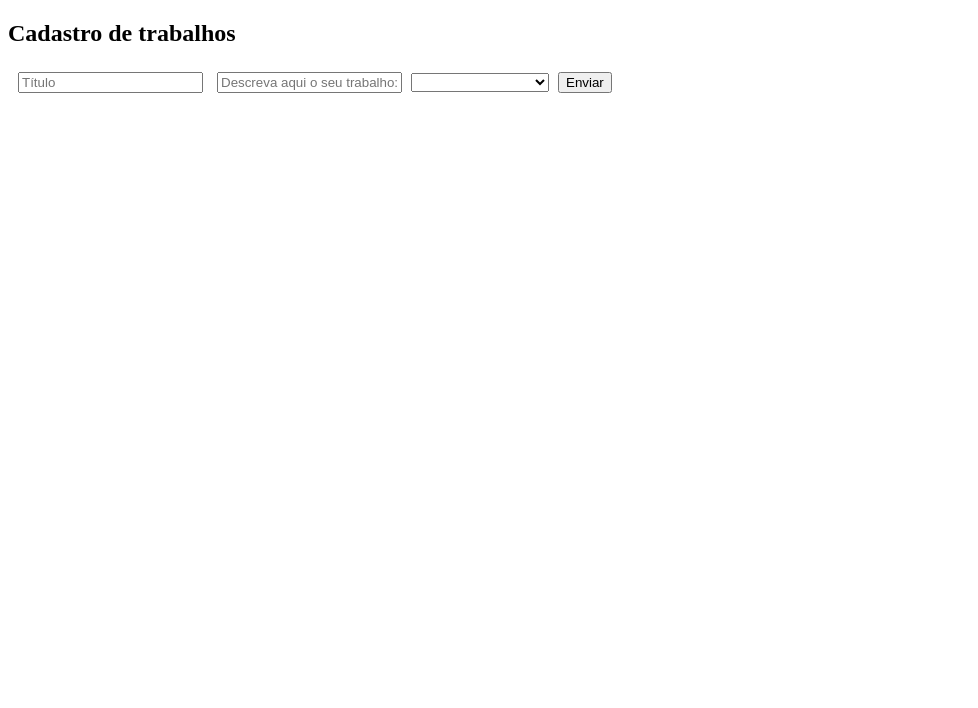
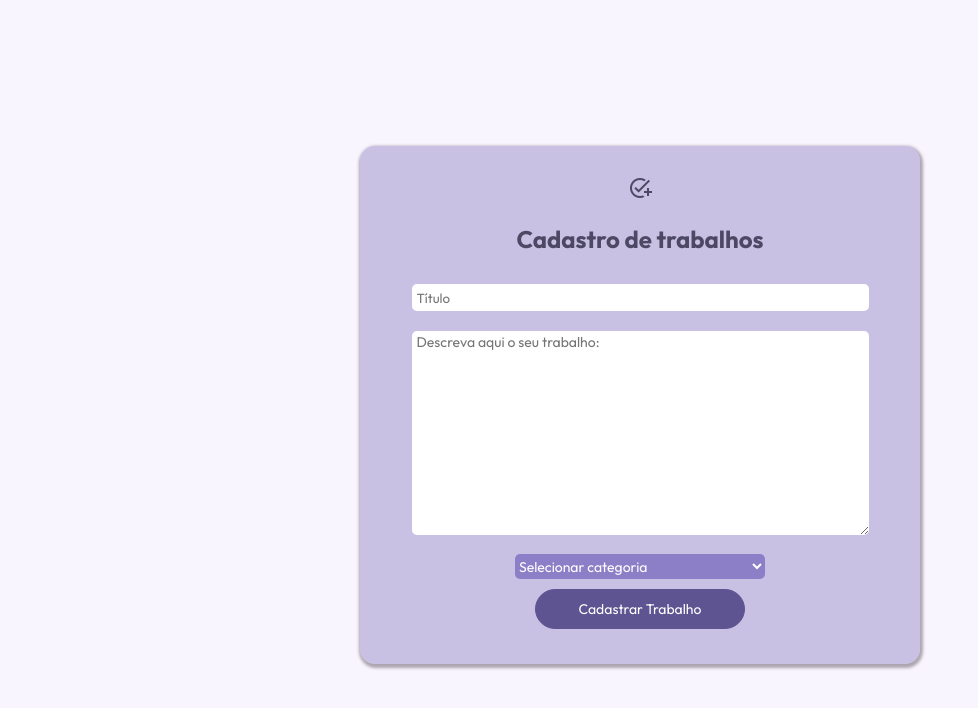
Before and after one commit to larapsantos/TFDW2, a PHP site: page /cadastro.php in a window 1280 px wide. Shown: the top 708 px of the page, without its empty margins (0-978 px from the left). Run offline with PHP 8.4, Linux system fonts and the light colour scheme.

Commit message:
Adicionando css nas páginas de cadastro e login

```diff
--- /dev/null
+++ b/TrabalhoFinalDW2/V/cadastro.css
@@ -0,0 +1,85 @@
+*{
+    font-family: "Outfit", sans-serif;
+}
+
+body{
+    background-color: #f9f5ff;
+    margin: 30px;
+}
+
+.titulo{
+    width: 450px;
+    height: 25px;
+}
+
+.desc{
+    width: 450px;
+    height: 200px;
+    font-size: 14px;
+}
+
+select{
+    margin: 5px;
+    background-color: #8d7fc7;
+    width: 250px;
+    height: 25px;
+    font-size: 14px;
+    border-radius: 5px;
+    color: white;
+    border: none;
+}
+
+.titulo, .desc{
+    border-radius: 5px;
+    border: none;
+    padding-left: 5px;
+    margin: 10px;
+}
+
+.titulo:focus, .desc:focus{
+    border: 2px solid #5f5492;
+    outline: #5f5492;
+}
+
+form{
+    inline-size: 220px;
+    text-align: center;
+    padding: 30px;
+    border-radius: 15px;
+    background-color: #998fc781;
+    box-shadow: 1px 2px 3px 2px #61585f80;
+    transition: 0.5s;
+    margin: auto;
+    margin-top: 12%;
+    width: 500px;
+    transition: 0.3s;
+}
+
+form:hover{
+    background-color: #998fc7c2;
+    width: 550px;
+}
+
+.material-symbols-outlined{
+    color: #4d4864;
+}
+
+h2{
+    color: #4d4864;
+}
+
+input[type="submit"]{
+    height: 40px;
+    border-radius: 20px;
+    border: 1px solid #5f5492;
+    margin: 5px;
+    background-color: #5f5492;
+    width: 210px;
+    color: white;
+    font-size: 14px;
+    transition: 0.5s;
+}
+
+input[type="submit"]:hover{
+    width: 220px;
+}
--- a/TrabalhoFinalDW2/V/cadastro.php
+++ b/TrabalhoFinalDW2/V/cadastro.php
@@ -4,28 +4,28 @@
     <meta charset="UTF-8">
     <meta name="viewport" content="width=device-width, initial-scale=1.0">
     <title>Cadastro</title>
-    <style>
-    input,form{
-        margin: 5px;
-        flex-direction: row;
-    }
-    </style>
+    <link rel="stylesheet" href="cadastro.css">
+    <link rel="preconnect" href="https://fonts.googleapis.com">
+    <link rel="preconnect" href="https://fonts.gstatic.com" crossorigin>
+    <link href="https://fonts.googleapis.com/css2?family=Outfit:wght@100..900&display=swap" rel="stylesheet">
+    <link rel="stylesheet" href="https://fonts.googleapis.com/css2?family=Material+Symbols+Outlined:opsz,wght,FILL,GRAD@20..48,100..700,0..1,-50..200" />
 </head>
 <body>
 
-<h2>Cadastro de trabalhos</h2>
-
 <form action="../C/trabalho.php" method="POST">
 
-    <input type="text" placeholder="Título" name="titulo" required maxlength="128">
-    <input type="text" placeholder="Descreva aqui o seu trabalho:" required maxlength="1000">
-    <select name="categorias">
-        <option value=" "> </option>
+    <span class="material-symbols-outlined">add_task</span>
+    <h2>Cadastro de trabalhos</h2>
+
+    <input type="text" class="titulo" placeholder="Título" name="titulo" required maxlength="128">
+    <textarea class="desc" placeholder="Descreva aqui o seu trabalho:" required maxlength="1000"></textarea><br>
+    <select name="categorias">Categoria:
+        <option value="select">Selecionar categoria</option>
         <option value="exatas">Ciências Exatas</option>
         <option value="humanas">Ciências Humanas</option>
         <option value="biologicas">Ciências Biológicas</option>
-    </select>
-    <input type="submit" value="Enviar">
+    </select><br>
+    <input type="submit" value="Cadastrar Trabalho" class="enviar">
 
 </form>
 
```
Also changed, not shown: TrabalhoFinalDW2/V/login.css (added, +66 -0 lines), TrabalhoFinalDW2/V/login.php (+10 -8 lines), TrabalhoFinalDW2/icon.png (added), TrabalhoFinalDW2/send.png (added).
